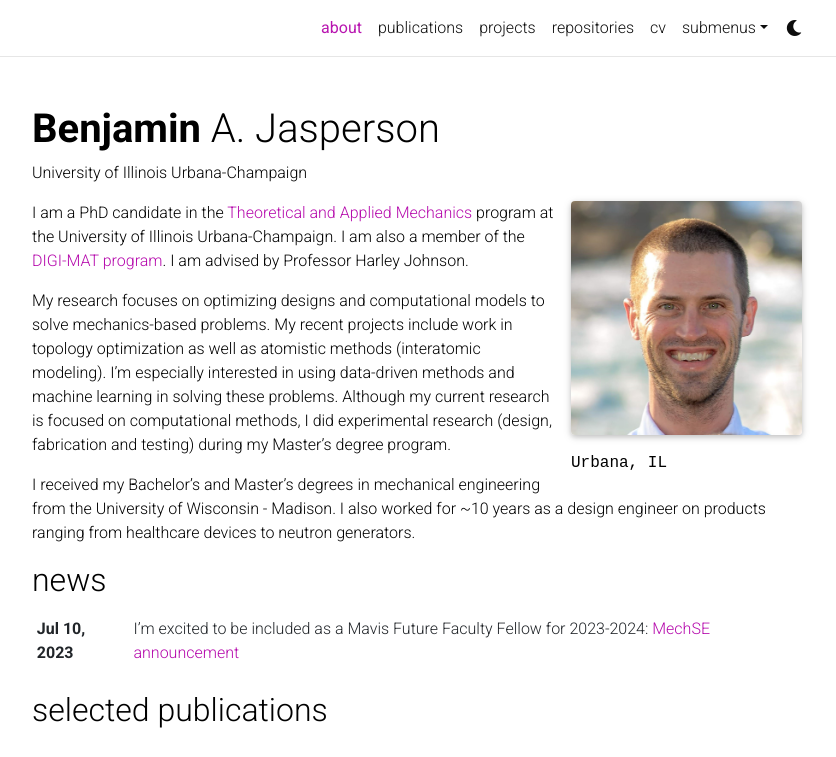
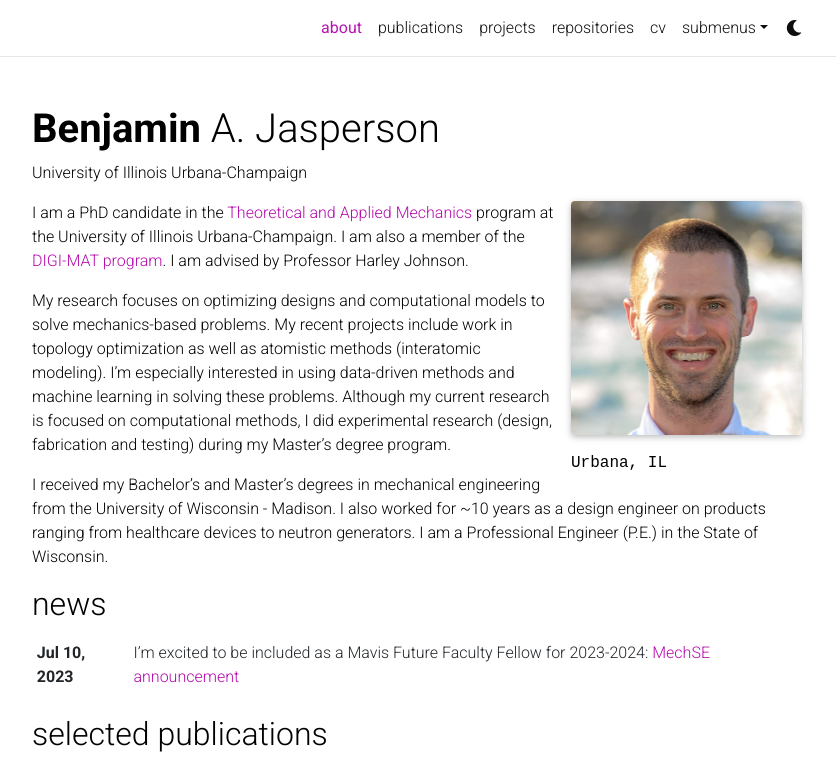
Before and after one commit to bjasperson/bjasperson.github.io, a Jekyll site: the page built from _pages/about.md, in a window 1280 px wide and 1070 px high, cut to the strip 0-757 px from the top of the window. Shown: the whole strip, without its empty margins (223-1059 px from the left). Built offline with Jekyll 4.4.1, drawn with Linux system fonts in a browser that asks for light colours; full-size pictures stand in for the smaller copies a plugin makes; comment, search, counter and statistics services are not loaded; a style sheet for code colours, icons or effects is not loaded.

Commit message:
cv updates

```diff
--- a/_data/cv.yml
+++ b/_data/cv.yml
@@ -2,7 +2,7 @@
   type: map
   contents:
     - name: Full Name
-      value: Benjamin Jasperson
+      value: Benjamin A. Jasperson, P.E.
 
 - title: Education
   type: time_table
--- a/_pages/about.md
+++ b/_pages/about.md
@@ -28,3 +28,4 @@
 
 I received my Bachelor's and Master's degrees in mechanical engineering from the University of Wisconsin - Madison.
 I also worked for ~10 years as a design engineer on products ranging from healthcare devices to neutron generators.
+I am a Professional Engineer (P.E.) in the State of Wisconsin.
```
